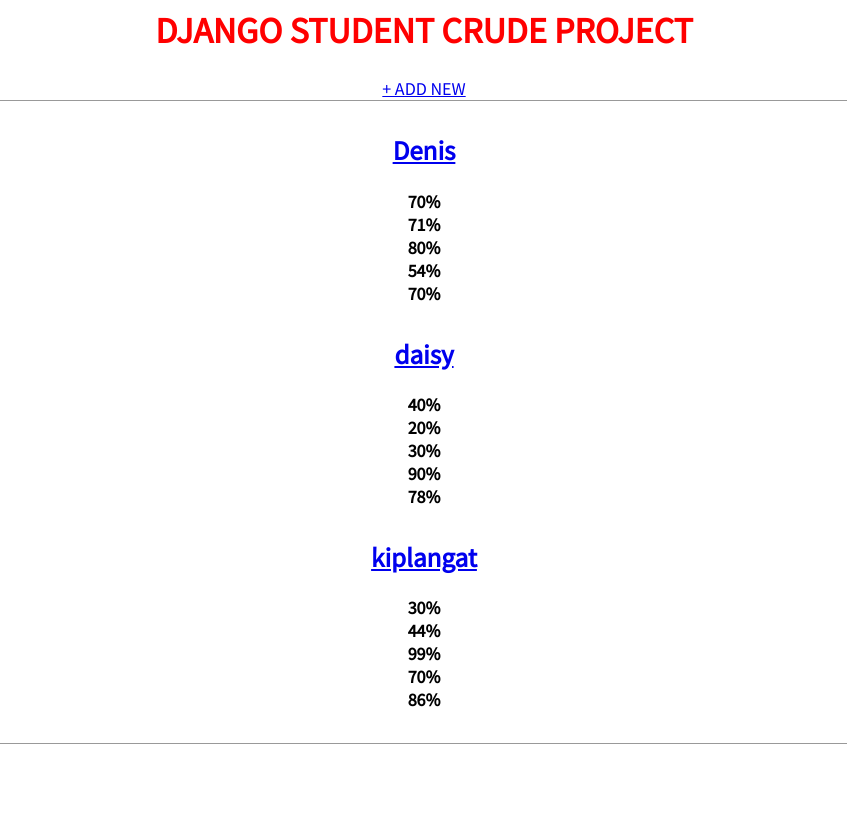
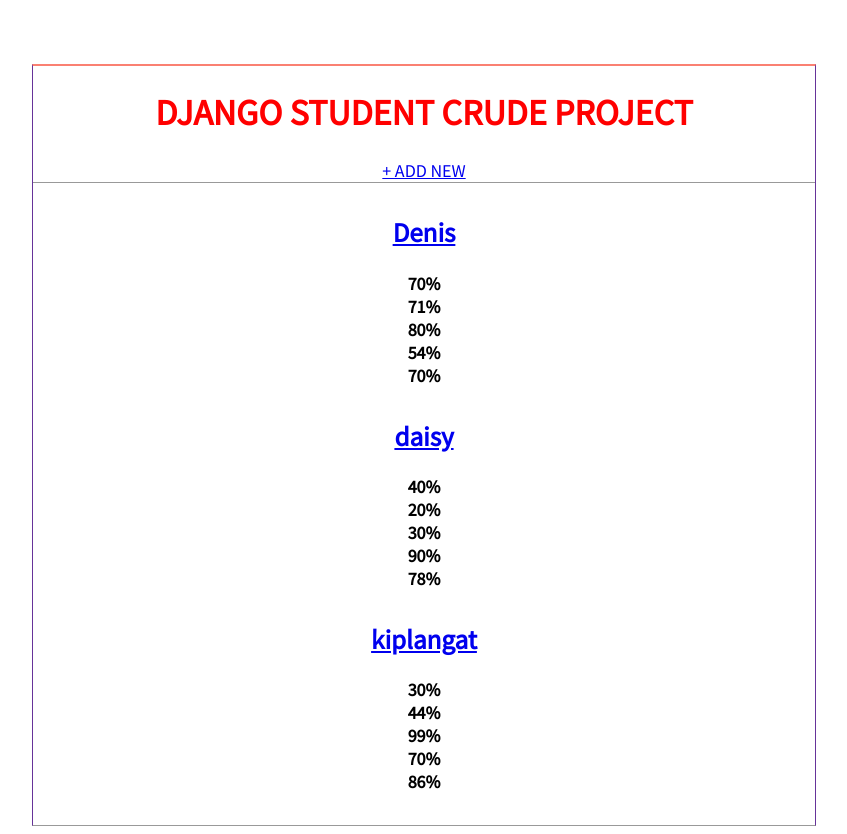
Before and after one commit to meshack34/CRUDE, a Django app: page / in a window 1280 px wide. Shown: the whole page, without its empty margins (216-1063 px from the left). Before the commit the page ends 744 px from the top, so only its background shows below. Run offline with Django 4.2, Linux system fonts and the light colour scheme; data comes from the database, SQL or seed files in the repository.

Commit message:
update the border

```diff
--- a/static/css/base.css
+++ b/static/css/base.css
@@ -16,7 +16,12 @@ body {
 .enculf{
     text-align: center;
     border-bottom: 1px solid #999;
-    border-left-color: 1px solid rebeccapurple;
+    border-left: 1px solid rebeccapurple;
+    border-right:1px solid rebeccapurple;
+    border-top: 2px solid salmon;
+    margin-left: 15rem;
+    margin-right: 15rem;
+    margin-top:4rem;
 
 }
 header h2 {
```
